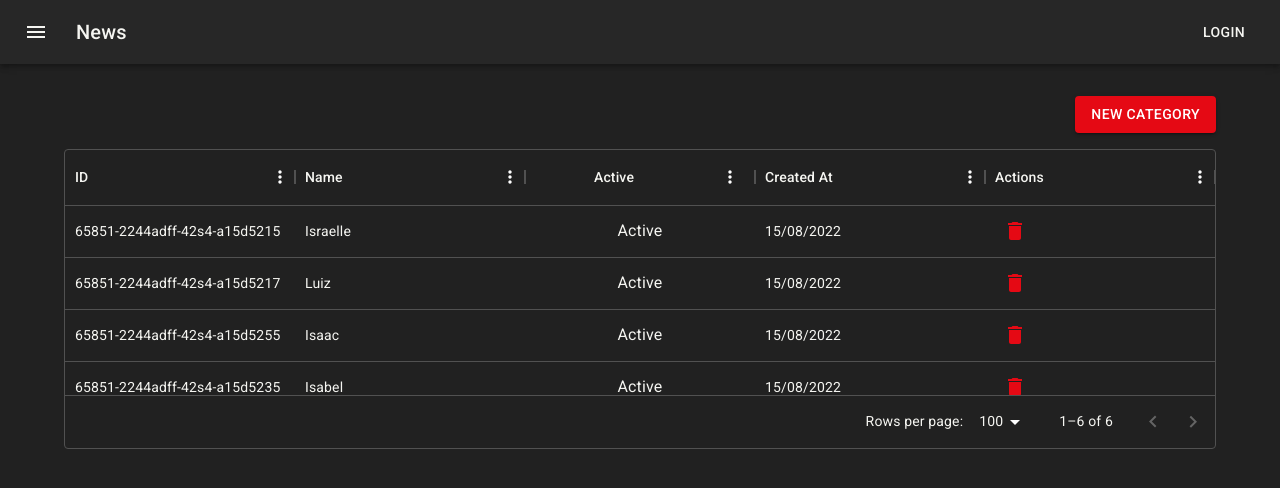
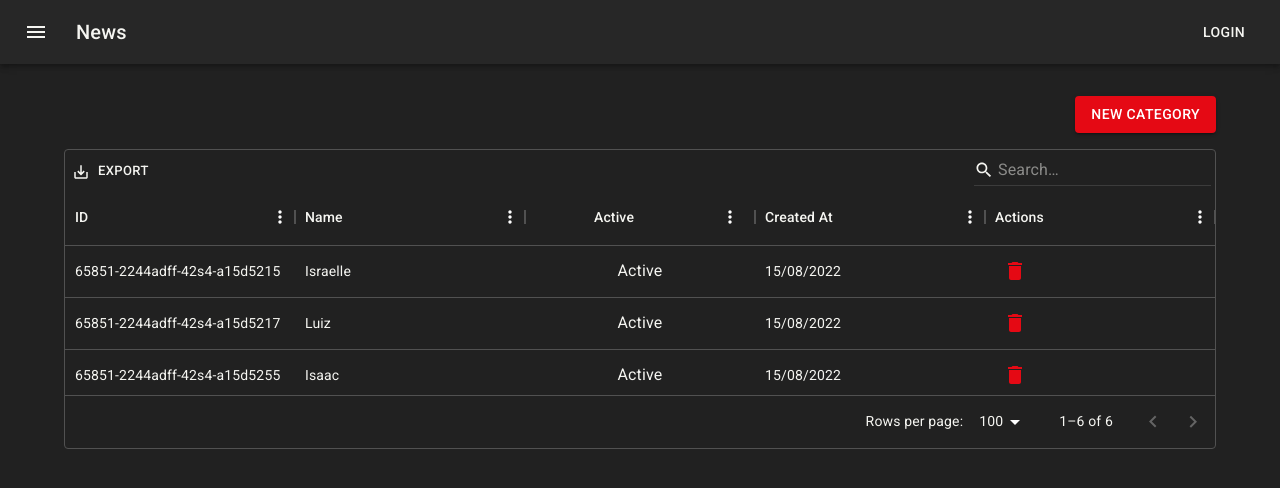
Before and after one commit to smarcosm/projeto_pratico_fc_react, a React (Create React App) app: page / in a window 1280 px wide. Shown: the top 488 px of the page. Built offline with nearby package versions, Linux system fonts and the light colour scheme.

Commit message:
feat: :sparkles:Adicionando actions e filtros no Datagrid

```diff
--- a/src/features/categories/ListCategory.tsx
+++ b/src/features/categories/ListCategory.tsx
@@ -1,5 +1,5 @@
 import { Box, Button, IconButton, Typography } from "@mui/material";
-import { DataGrid, GridColDef, GridRenderCellParams, GridRowsProp } from '@mui/x-data-grid';
+import { DataGrid, GridColDef, GridRenderCellParams, GridRowsProp, GridToolbar } from '@mui/x-data-grid';
 import { Link } from "react-router-dom";
 import { useAppSelector } from "../../app/hooks";
 import { selectCategories } from "./CategorySlice";
@@ -91,7 +91,20 @@
       ))} */}
       <div style={{ height: 300, width: '100%' }}>
       <DataGrid
-      rows={rows} columns={columns} />
+      components={{ Toolbar: GridToolbar}}
+      pageSizeOptions={[2, 20, 50, 100]}
+      disableColumnSelector={true}
+      disableColumnFilter={true}
+      disableDensitySelector={true}
+      rows={rows}
+      columns={columns}
+      componentsProps={{
+        toolbar:{
+          showQuickFilter: true,
+          quickFilterProps: { debounceMs: 500},
+        },
+      }}
+      />
     </div>
   </Box>
   )
```
